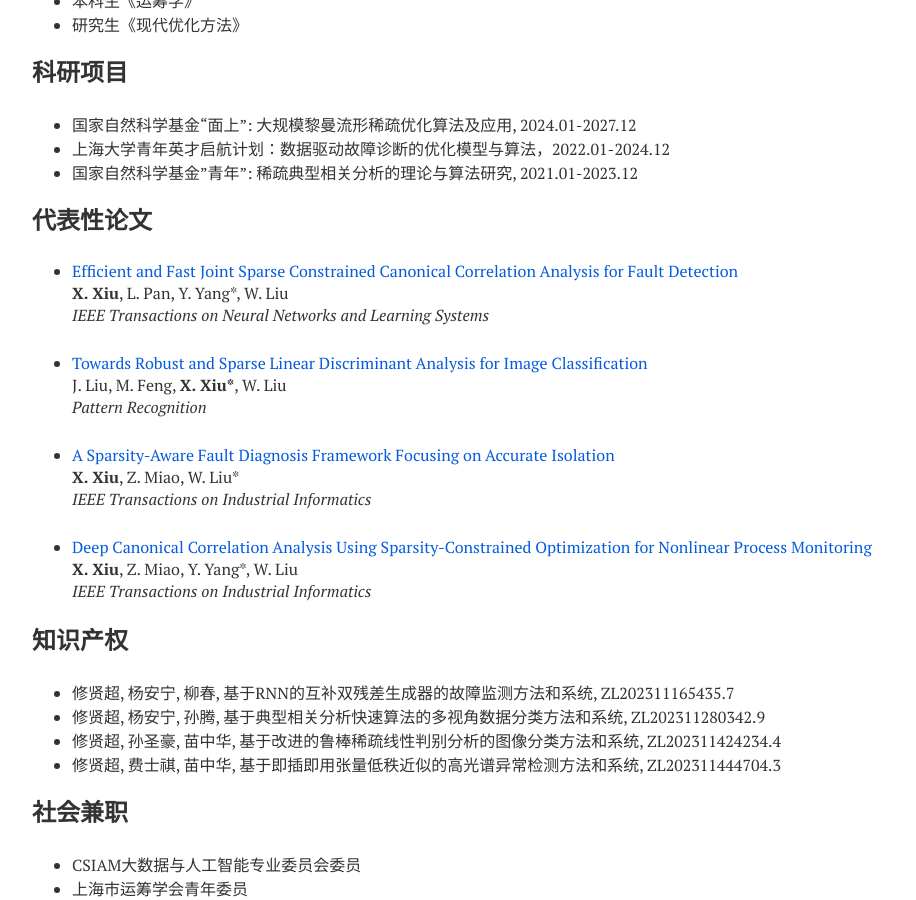
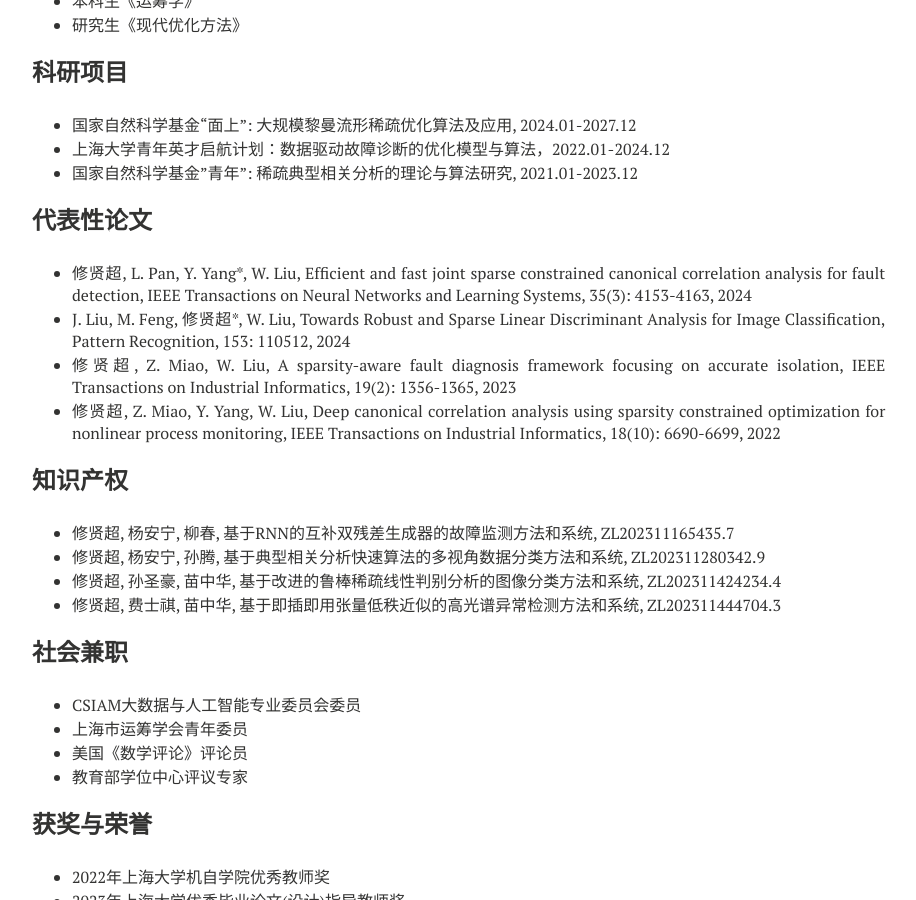
Before and after one commit to xianchaoxiu/xianchaoxiu.github.io, a Jekyll site: the page built from 中文/index.md, in a window 1280 px wide and 900 px high, scrolled down 484 px. Shown: the whole window, without its empty margins (288-1204 px from the left). Built offline with Jekyll 4.4.1, drawn with Linux system fonts in a browser that asks for light colours; nearby versions of some CDN libraries.

Commit message:
Update index.md

```diff
--- a/中文/index.md
+++ b/中文/index.md
@@ -33,21 +33,10 @@ share: false
 
 
 ### 代表性论文
-* <a href="https://ieeexplore.ieee.org/document/9887978" class="textlink" target="_blank">Efficient and Fast Joint Sparse Constrained Canonical Correlation Analysis for Fault Detection</a><br>
-<b>X. Xiu</b>, L. Pan, Y. Yang*, W. Liu<br>
-<i>IEEE Transactions on Neural Networks and Learning Systems</i><br>
-
-* <a href="https://www.sciencedirect.com/science/article/abs/pii/S0031320324002632" class="textlink" target="_blank">Towards Robust and Sparse Linear Discriminant Analysis for Image Classification</a><br>
-J. Liu, M. Feng, <b>X. Xiu*</b>, W. Liu<br>
-<i>Pattern Recognition</i><br>
-
-* <a href="https://ieeexplore.ieee.org/abstract/document/9788040" class="textlink" target="_blank">A Sparsity-Aware Fault Diagnosis Framework Focusing on Accurate Isolation</a><br>
-<b>X. Xiu</b>, Z. Miao, W. Liu*<br>
-<i>IEEE Transactions on Industrial Informatics</i><br>
-
-* <a href="https://ieeexplore.ieee.org/document/9583864" class="textlink" target="_blank">Deep Canonical Correlation Analysis Using Sparsity-Constrained Optimization for Nonlinear Process Monitoring</a><br>
-<b>X. Xiu</b>, Z. Miao, Y. Yang*, W. Liu<br>
-<i>IEEE Transactions on Industrial Informatics</i><br>
+* 修贤超, L. Pan, Y. Yang*, W. Liu, Efficient and fast joint sparse constrained canonical correlation analysis for fault detection, IEEE Transactions on Neural Networks and Learning Systems, 35(3): 4153-4163, 2024 <br>
+* J. Liu, M. Feng, 修贤超*, W. Liu, Towards Robust and Sparse Linear Discriminant Analysis for Image Classification, Pattern Recognition, 153: 110512, 2024 <br>
+* 修贤超, Z. Miao, W. Liu, A sparsity-aware fault diagnosis framework focusing on accurate isolation, IEEE Transactions on Industrial Informatics, 19(2): 1356-1365, 2023 <br>
+* 修贤超, Z. Miao, Y. Yang, W. Liu, Deep canonical correlation analysis using sparsity constrained optimization for nonlinear process monitoring, IEEE Transactions on Industrial Informatics, 18(10): 6690-6699, 2022 <br>
 
 
 
```
